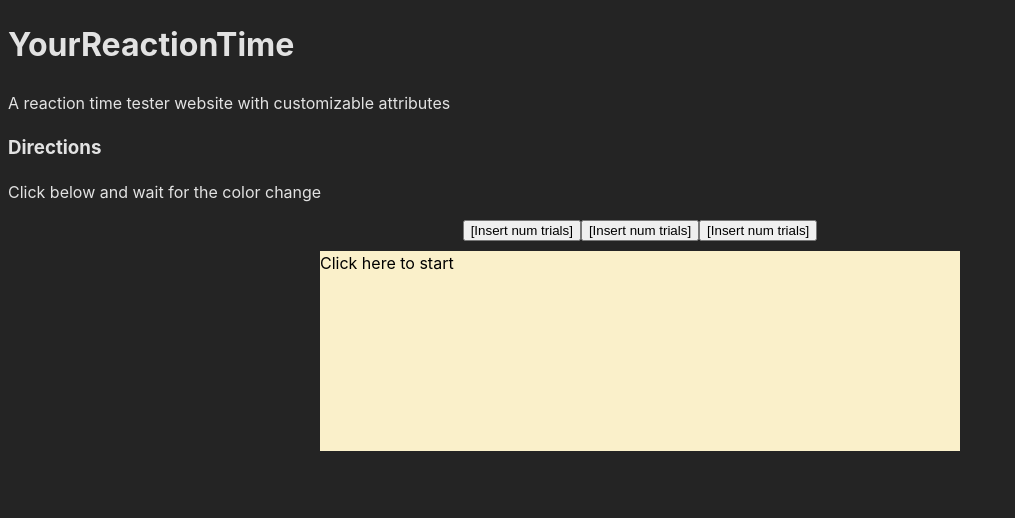
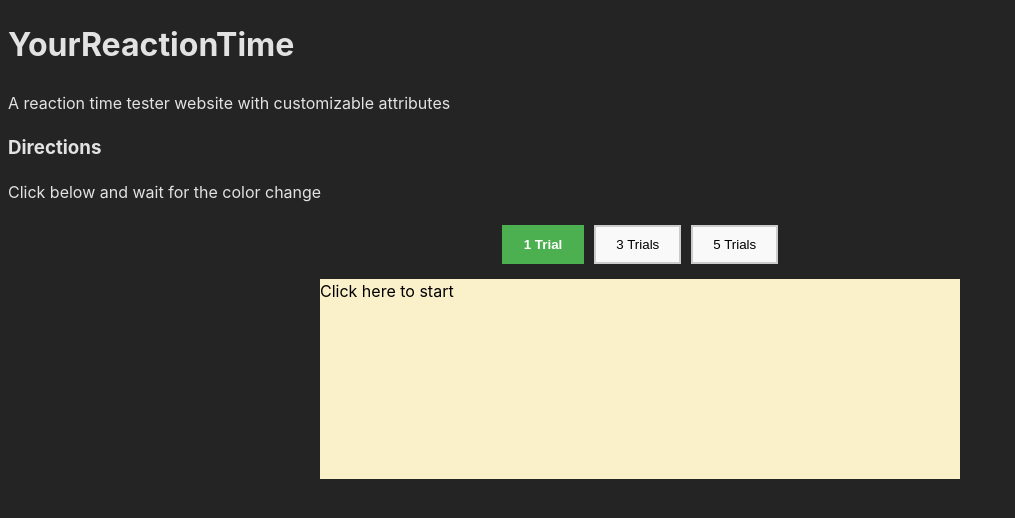
Before and after one commit to 99jzhang/YourReactionTime, a React (Vite) app: page / in a window 1280 px wide. Shown: the top 518 px of the page, without its empty margins (0-1015 px from the left). Built offline with nearby package versions, Linux system fonts and the light colour scheme.

Commit message:
1-3-5 Trial Button Selectors Draft 1

```diff
--- a/src/App.jsx
+++ b/src/App.jsx
@@ -1,14 +1,16 @@
 // <!-- Use "npm run dev" in terminal to see website. It will auto update with changes here -->
 
 import { useState } from 'react'
-import reactLogo from './assets/react.svg'
-import viteLogo from '/vite.svg'
 import './App.css'
 import ReactionArea from './Components/ReactionArea'
 import TrialChangeButton from './Components/TrialChangeButton'
 
 function App() {
-  const [color, setColor] = useState("");
+  const [selectedTrials, setSelectedTrials] = useState(1);
+
+  const handleSelection = (trials) => {
+      setSelectedTrials(trials);
+  };
 
   return (
     <>
@@ -23,9 +25,21 @@ function App() {
       </div>
 
       <div class="container" id="trial-change-container">
-        <TrialChangeButton />
-        <TrialChangeButton />
-        <TrialChangeButton />
+        <TrialChangeButton
+            trials={1}
+            isSelected={selectedTrials === 1}
+            onClick={() => handleSelection(1)}
+        />
+        <TrialChangeButton
+            trials={3}
+            isSelected={selectedTrials === 3}
+            onClick={() => handleSelection(3)}
+        />
+        <TrialChangeButton
+            trials={5}
+            isSelected={selectedTrials === 5}
+            onClick={() => handleSelection(5)}
+        />
       </div>
 
       <div class="container" id="reaction-container">
--- a/src/Components/TrialChangeButton.css
+++ b/src/Components/TrialChangeButton.css
@@ -0,0 +1,16 @@
+.trial-button {
+    padding: 10px 20px;
+    margin: 5px;
+    border: 2px solid #ccc;
+    background-color: #f9f9f9;
+    font-weight: normal;
+    cursor: pointer;
+    color: black;
+}
+
+.trial-button.selected {
+    background-color: #4caf50; /* Highlight color */
+    color: white;
+    font-weight: bold;
+    border-color: #4caf50;
+}
--- a/src/Components/TrialChangeButton.jsx
+++ b/src/Components/TrialChangeButton.jsx
@@ -1,7 +1,15 @@
+import React from "react";
 import "./TrialChangeButton.css";
 
-function TrialChangeButton(props) {
-    return <button class="trial-change">[Insert num trials]</button>;
+function TrialChangeButton({ trials, isSelected, onClick }) {
+    return (
+        <button
+            className={`trial-button ${isSelected ? "selected" : ""}`}
+            onClick={onClick}
+        >
+            {trials} {trials === 1 ? "Trial" : "Trials"}
+        </button>
+    );
 }
 
 export default TrialChangeButton;
```
